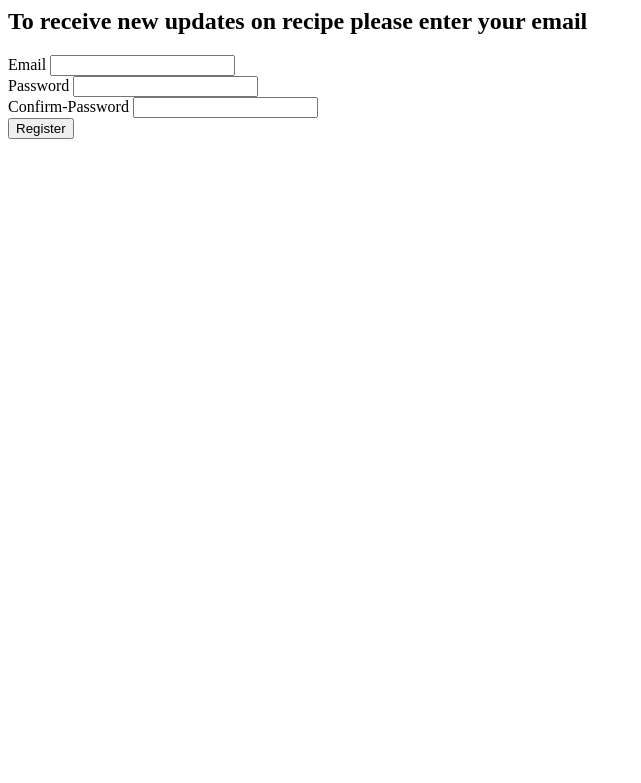
After one commit to ssweetysingh/project-hb-cookwithSomething, a Flask app: template templates/register.html in a window 1280 px wide. The commit adds this page. Shown: the top 783 px of the page, without its empty margins (0-641 px from the left). Run offline with Flask 2, Linux system fonts and the light colour scheme; the template is opened without the code that fills it, so the values that code supplies are empty; parts of the project's set-up code (start-up, migrations or seed data) failed here and were passed over.

Commit message:
project-hb

```diff
--- /dev/null
+++ b/templates/register.html
@@ -0,0 +1,49 @@
+<html>
+<head>
+  <title>Register</title>
+</head>
+<style>
+
+  .form-group{
+
+    text-align: 10px;
+  }
+
+
+</style>
+<body>
+<div class="well spaced" style="width:50%;">
+<h2>To receive new updates on recipe please enter your email</h2>
+
+
+<form action="register" method="POST">
+
+  <div class="form-group">
+    <label>
+        Email
+        <input type="email" name="email" class="form-control">
+    </label>
+  </div>
+
+  <div class="form-group">
+    <label>
+      Password
+      <input type="password" name="password" class="form-control">
+    </label>
+  </div>
+
+    <div class="form-group">
+    <label>
+      Confirm-Password
+      <input type="password" name="confirm-password" class="form-control">
+    </label>
+  </div>
+
+  <div class="form-group">
+    <input type="submit" value="Register" class="btn btn-danger">
+  </div>
+
+</form>
+</div>
+</body>
+</html>
```
Also changed, not shown: templates/homepage.html (+4 -3 lines), templates/ingredient.html (added, +83 -0 lines), templates/recipe.html (+20 -7 lines), templates/index.html (deleted).
